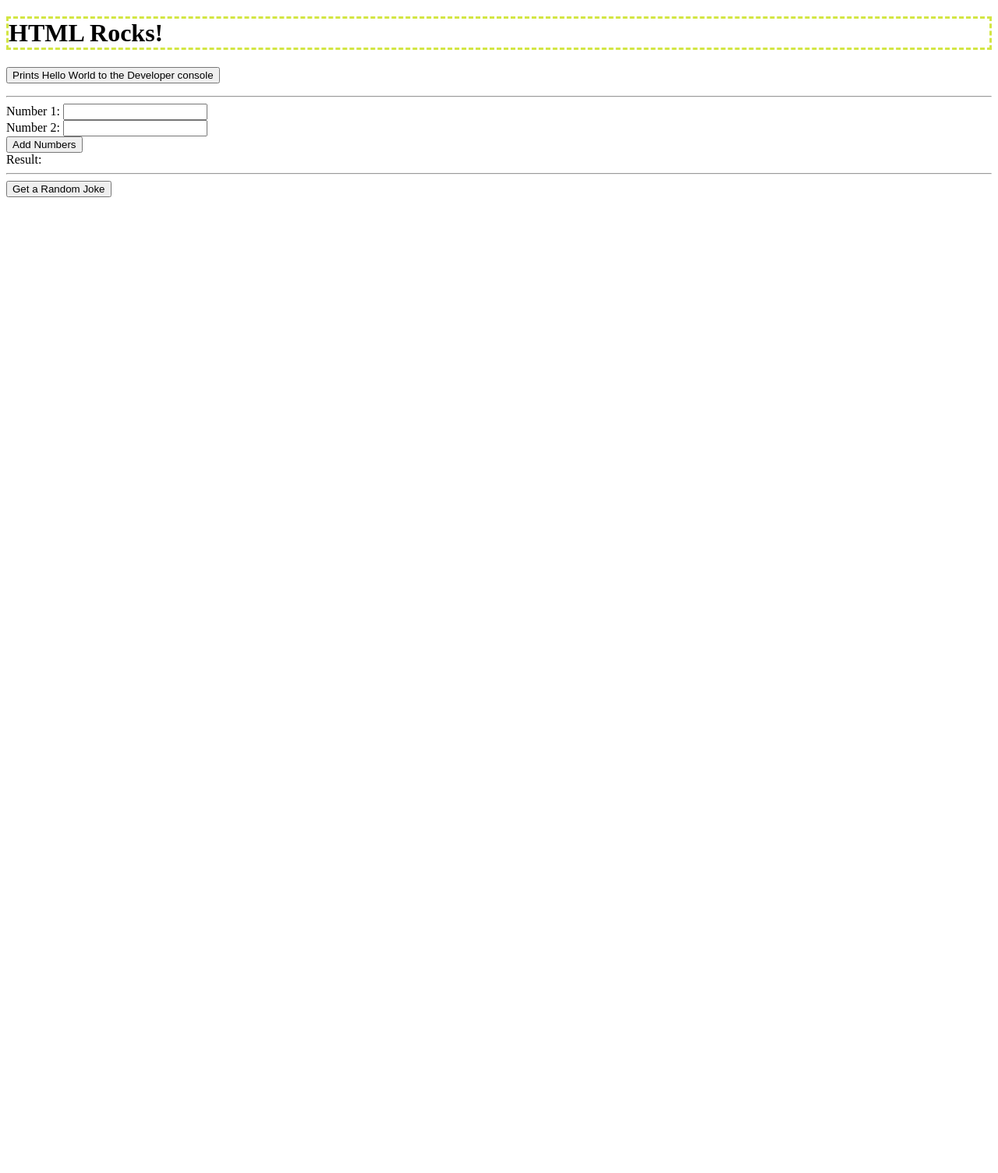
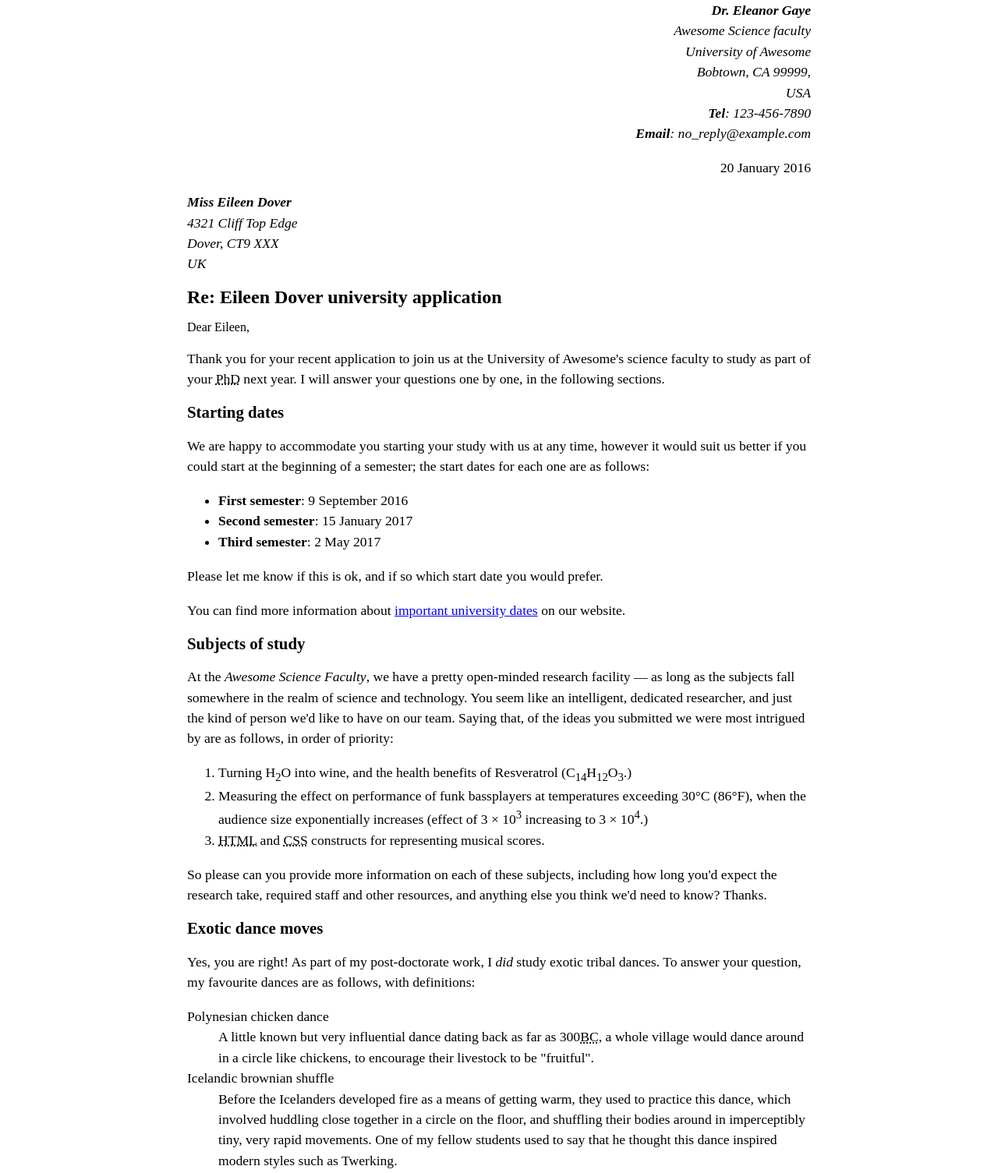
Before and after one commit to laurenrausch/M3.2-Lab, a website: page index.html in a window 1280 px wide. Shown: the top 1505 px of the page at 78% size. Before the commit the page ends 800 px from the top, so only its background shows below. Drawn offline with Linux system fonts and the light colour scheme.

Commit message:
Finished changes for M.3.2

```diff
--- a/css/style.css
+++ b/css/style.css
@@ -1,4 +1,32 @@
-h1{
-  border-color: #d3e644;
-  border-style: dashed;
+body {
+  max-width: 800px;
+  margin: 0 auto;
 }
+
+.sender-column {
+  text-align: right;
+}
+
+h1 {
+  font-size: 1.5em;
+}
+
+h2 {
+  font-size: 1.3em;
+}
+
+p,
+ul,
+ol,
+dl,
+address {
+  font-size: 1.1em;
+}
+
+p,
+li,
+dd,
+dt,
+address {
+  line-height: 1.5;
+}
--- a/index.html
+++ b/index.html
@@ -1,9 +1,9 @@
 <!doctype html>
-<html>
+<html lang="en">
 
 <head>
   <meta charset="utf-8">
-  <title>Hello World!</title>
+  <title>M.3.2</title>
   <meta name="description" content="">
   <meta name="viewport" content="width=device-width, initial-scale=1">
   <link rel="stylesheet" href="css/style.css">
@@ -11,68 +11,105 @@
 </head>
 
 <body>
-  <h1>HTML Rocks!</h1>
-  <p>
-    <button  onclick="helloWorld()">Prints Hello World to the Developer console</button>
-  </p>
-  <hr>
-  <form id="addForm">
-    <label for="num1">Number 1:</label>
-    <input type="number" id="num1" name="num1" required>
-    <br>
-    <label for="num2">Number 2:</label>
-    <input type="number" id="num2" name="num2" required>
-    <br>
-    <button type="submit">Add Numbers</button>
-  </form>
 
-  <label id="result">Result:</label>
+  <address class="sender-column">
+    <strong>Dr. Eleanor Gaye</strong>
+    <br>Awesome Science faculty
+    <br>University of Awesome
+    <br>Bobtown, CA 99999,
+    <br>USA
+    <br><strong>Tel</strong>: 123-456-7890
+    <br><strong>Email</strong>: no_reply@example.com
+  </address>
+  <p class="sender-column"><time datetime="2016-01-20">20 January 2016</time></p>
 
-  <hr>
+  <address>
+    <strong>Miss Eileen Dover</strong>
+    <br>4321 Cliff Top Edge
+    <br>Dover, CT9 XXX
+    <br>UK
+  </address>
 
-  <button id="jokeButton">Get a Random Joke</button>
-  <p id="joke"></p>
+  <h1>Re: Eileen Dover university application</h1>
+  Dear Eileen,
 
-  <script type="module" script="js/main.js">
-    import {helloWorld, add, fetchRandomJoke} from './js/main.js';
+  <p>Thank you for your recent application to join us at the University of Awesome's science faculty to study as
+    part of
+    your <abbr title="Doctor of Philosophy">PhD</abbr> next year. I will answer your questions one by one, in the
+    following sections.</p>
 
-    // This shows how to assign a function to the window object
-    // so that it can be called from the browser console
-    window.helloWorld = helloWorld;
+  <h2>Starting dates</h2>
 
-    // This shows how to add an event listener to a button in the HTML
-    // and call a function when the button is clicked
-    const form = document.getElementById('addForm');
-    form.addEventListener('submit', function(e) {
-      e.preventDefault();
-      const num1 = parseFloat(document.getElementById('num1').value);
-      const num2 = parseFloat(document.getElementById('num2').value);
-      try{
-        const result = add(num1, num2);
-        document.getElementById('result').textContent = `Result: ${result}`;
-      }catch(e){
-        console.error(e);
-        document.getElementById('result').textContent = `Error: ${e.message}`;
-      }
+  <p>We are happy to accommodate you starting your study with us at any time, however it would suit us better if you
+    could
+    start at the beginning of a semester; the start dates for each one are as follows:</p>
 
-    });
+  <ul>
+    <li><strong>First semester</strong>: <time datetime="2016-09-09">9 September 2016</time></li>
+    <li><strong>Second semester</strong>: <time datetime="2017-01-15">15 January 2017</time></li>
+    <li><strong>Third semester</strong>: <time datetime="2017-05-02">2 May 2017</time></li>
+  </ul>
+  <p>Please let me know if this is ok, and if so which start date you would prefer.</p>
 
-    // this shows how to add an event listener to a button in the HTML
-    // that calls a function that fetches a random joke from an API
-    // and displays it on the page
-    const jokebtn = document.getElementById('jokeButton');
-    const jokeresult = document.getElementById('joke');
-    jokebtn.addEventListener('click', async () => {
-      try {
-        jokeresult.textContent = 'Loading...';
-        const joke = await fetchRandomJoke();
-        document.getElementById('joke').textContent = joke;
-      } catch (e) {
-        console.error(e);
-        document.getElementById('joke').textContent = `Error: ${e.message}`;
-      }
-    });
-  </script>
+  <p>You can find more information about <a href="http://example.com">important university dates</a> on our
+    website.</p>
+
+  <h2>Subjects of study</h2>
+
+  <p>At the <em>Awesome Science Faculty</em>, we have a pretty open-minded research facility — as long as the subjects
+    fall
+    somewhere in the realm of science and technology. You seem like an intelligent, dedicated researcher, and just the
+    kind of person we'd like to have on our team. Saying that, of the ideas you submitted we were most intrigued by are
+    as
+    follows, in order of priority:</p>
+
+  <ol>
+    <li>Turning H<sub>2</sub>O into wine, and the health benefits of Resveratrol
+      (C<sub>14</sub>H<sub>12</sub>O<sub>3</sub>.)</li>
+    <li>Measuring the effect on performance of funk bassplayers at temperatures exceeding 30°C (86°F), when the audience
+      size
+      exponentially increases (effect of 3 × 10<sup>3</sup> increasing to 3 × 10<sup>4</sup>.)</li>
+    <li><abbr title="Hypertext Markup Language">HTML</abbr> and <abbr title="Cascading Style Sheets">CSS</abbr>
+      constructs for representing musical scores.</li>
+  </ol>
+  <p>So please can you provide more information on each of these subjects, including how long you'd expect the
+    research
+    take, required staff and other resources, and anything else you think we'd need to know? Thanks.</p>
+
+  <h2>Exotic dance moves</h2>
+
+  <p>Yes, you are right! As part of my post-doctorate work, I <em>did</em> study exotic tribal dances. To answer your
+    question,
+    my
+    favourite dances are as follows, with definitions:</p>
+
+  <dl>
+    <dt>Polynesian chicken dance</dt>
+    <dd>A little known but very influential dance dating back as far as 300<abbr title="Before Christ">BC</abbr>, a
+      whole village would dance around in a
+      circle like chickens, to encourage their livestock to be "fruitful".</dd>
+    <dt>Icelandic brownian shuffle</dt>
+    <dd>Before the Icelanders developed fire as a means of getting warm, they used to practice this dance, which
+      involved
+      huddling close together in a circle on the floor, and shuffling their bodies around in imperceptibly tiny, very
+      rapid
+      movements. One of my fellow students used to say that he thought this dance inspired modern styles such as
+      Twerking.</dd>
+    <dt>Arctic robot dance</dt>
+    <dd>An interesting example of historic misinformation, English explorers in the 1960s believed to have discovered a
+      new
+      dance style characterized by "robotic", stilted movements, being practiced by inhabitants of Northern Alaska and
+      Canada. Later on however it was discovered that they were just moving like this because they were really cold.
+    </dd>
+  </dl>
+  <p> For more of my research, see my <a href="http://example.com">exotic dance research page</a>.</p>
+
+  <p>Yours sincerely,</p>
+  <p>Dr Eleanor Gaye</p>
+
+  <p>University of Awesome motto: "Be awesome to each other." -- <em>The memoirs of Bill S Preston, <abbr
+        title="Esquire">Esq</abbr></em></p>
+  <br>
 
 </body>
 
```
Also changed, not shown: letter_text.txt (added, +64 -0 lines), README.md.
